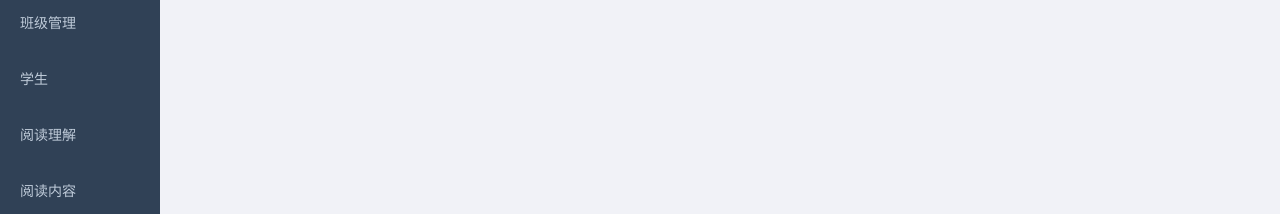
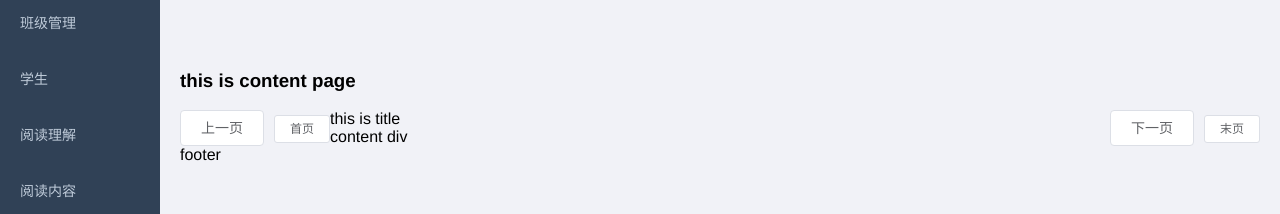
Before and after one commit to PaPaGame/brain, a Vue app: page /#/read in a window 1280 px wide. Shown: the part 286-500 px from the top of the page. Built offline with nearby package versions, Linux system fonts and the light colour scheme.

Commit message:
+ 添加基础内容

```diff
--- a/src/views/reading/article.vue
+++ b/src/views/reading/article.vue
@@ -25,17 +25,22 @@
                 <step-quiz></step-quiz>
             </el-tab-pane>
         </el-tabs>
+        <page-content>
+
+        </page-content>
     </section>
 </template>
 
 <script>
 import Steps from "./step";
+import PageContent from "./pageContent";
 export default {
     components: {
         "step-preview": Steps.Step1,
         "step-read": Steps.Step2,
         "step-record": Steps.Step3,
-        "step-quiz": Steps.Step4
+        "step-quiz": Steps.Step4,
+        "page-content": PageContent
     },
     data() {
         return {
--- /dev/null
+++ b/src/views/reading/pageContent.vue
@@ -0,0 +1,31 @@
+<template>
+    <div>
+        <span>
+            <h1> this is content page</h1>
+        </span>
+        <div style="float:left">
+            <el-button size="medium">上一页</el-button>
+            <el-button size="mini">首页</el-button>
+        </div>
+        <div style="float:right">
+            <el-button size="medium">下一页</el-button>
+            <el-button size="mini">末页</el-button>
+        </div>
+
+        <div>
+            <label>this is title</label>
+            <div>content div</div>
+            <div>footer</div>
+        </div>
+    </div>
+</template>
+
+<script>
+export default {
+
+}
+</script>
+
+<style>
+
+</style>
```
